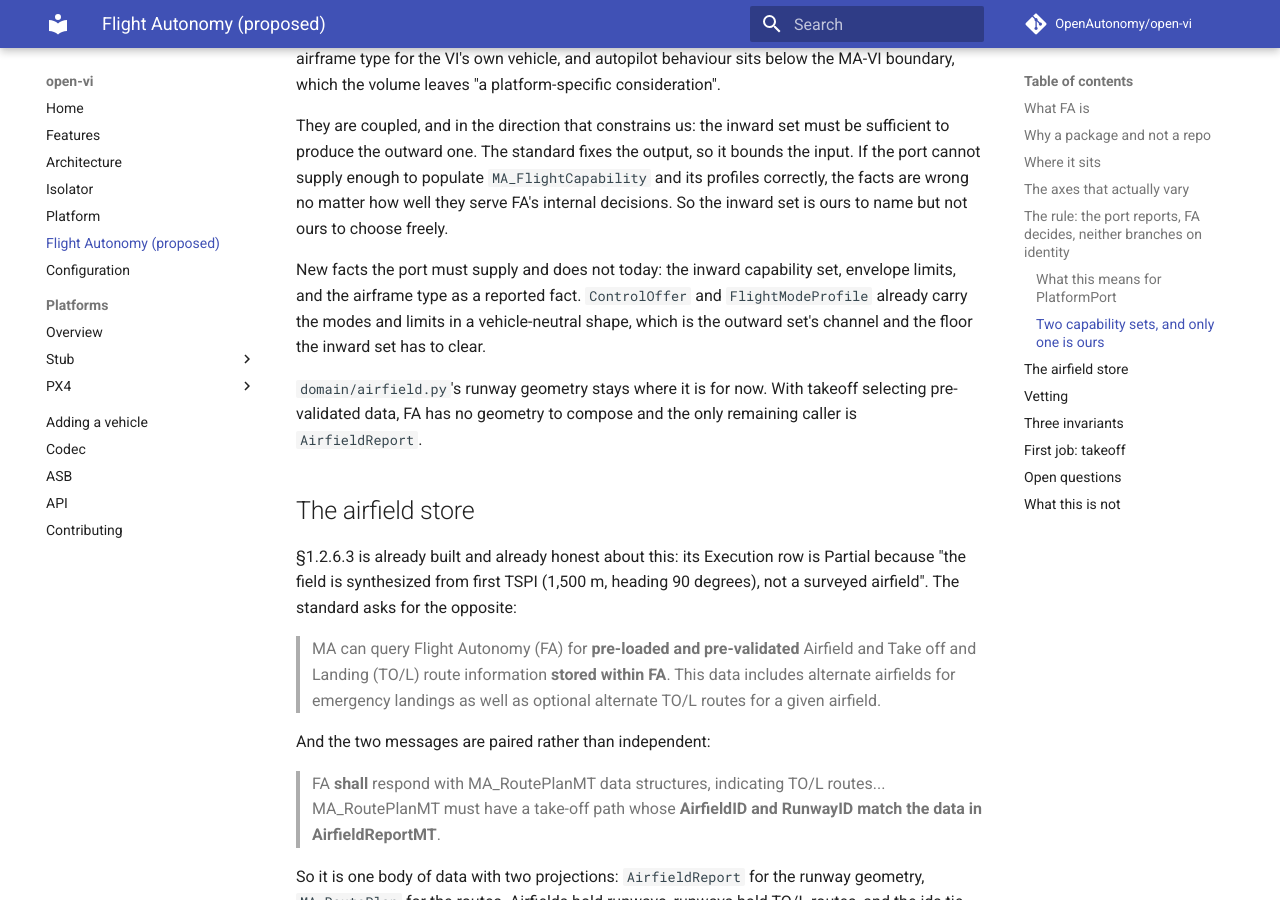
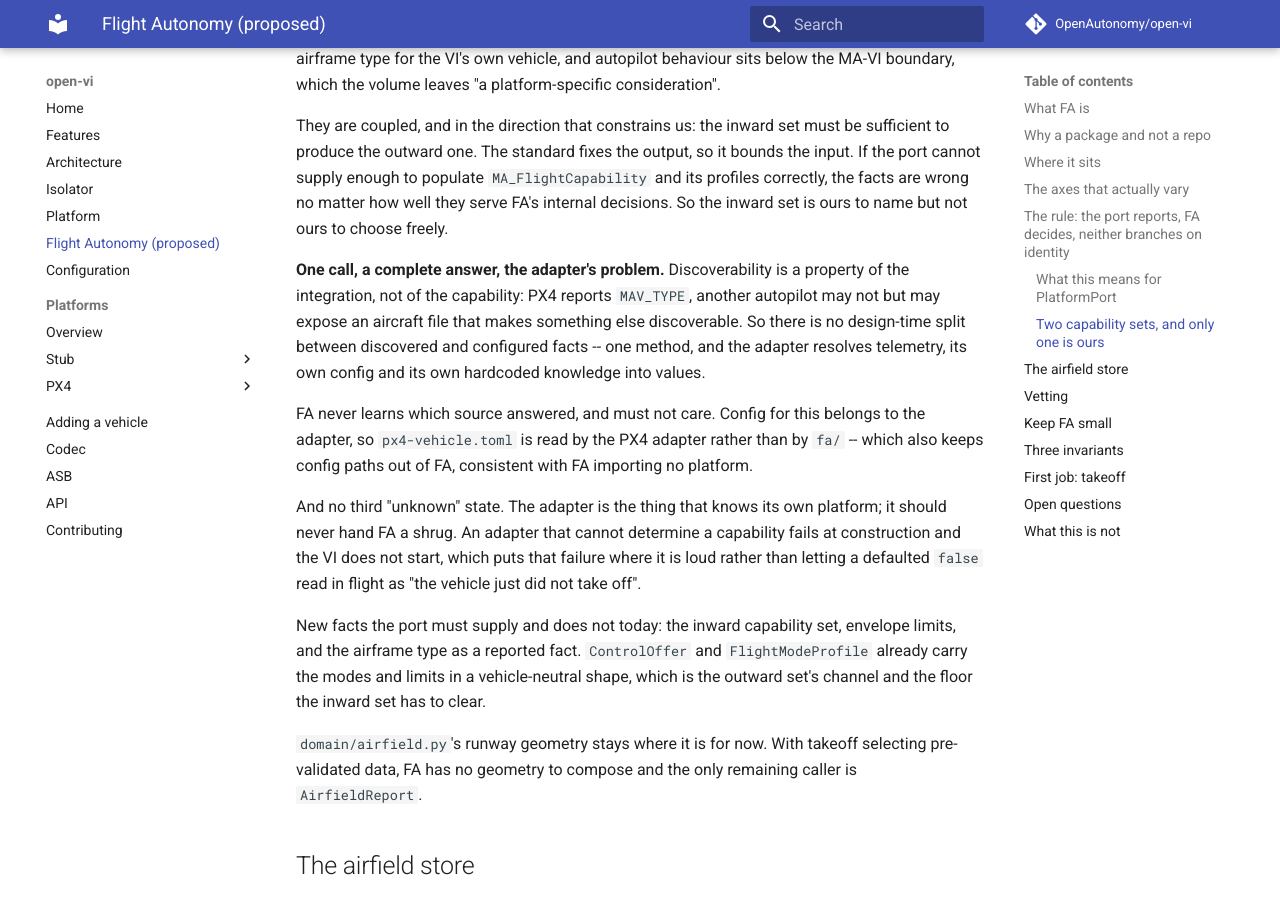
Before and after one commit to OpenAutonomy/open-vi, an MkDocs documentation site: the page built from docs/FLIGHT_AUTONOMY.md, in a window 1280 px wide and 900 px high, scrolled down 3646 px. Built offline with MkDocs 1.6.1 and Material for MkDocs 9.7.7, drawn with Linux system fonts in a browser that asks for light colours; comment, search, counter and statistics services are not loaded; some of the changed text lies outside the part shown.

Commit message:
Adapter answers capabilities; keep FA small
Settles the last open question. Discoverability is a property of the
integration, not of the capability -- PX4 reports MAV_TYPE, another
autopilot may not but may expose an aircraft file that makes something
else discoverable -- so there is no design-time split between
discovered and configured facts. One method, and the adapter resolves
telemetry, its own config and its own hardcoded knowledge into values.

That also removes the Known | Unknown shape I floated, which was
over-built. The adapter knows its own platform and should never hand
FA a shrug: one that cannot determine a capability fails at
construction and the VI does not start. Loud at startup beats a
defaulted false reading in flight as "the vehicle just did not take
off".

Records the standing preference it came from -- less in fa/, prefer
asking the adapter at runtime, vehicle-specific complexity in the
adapter -- with the limit that keeps it from eating FA: pushing
shared work into adapters is how every new autopilot reimplements it
and a new airframe starts needing adapter edits. FA holds the order
and the policy, the adapter holds the doing.

Co-Authored-By: Claude Opus 5 (1M context) <noreply@anthropic.com>

```diff
--- a/docs/FLIGHT_AUTONOMY.md
+++ b/docs/FLIGHT_AUTONOMY.md
@@ -180,6 +180,26 @@ facts are wrong no matter how well they serve FA's internal
 decisions. So the inward set is ours to name but not ours to choose
 freely.
 
+**One call, a complete answer, the adapter's problem.** Discoverability
+is a property of the integration, not of the capability: PX4 reports
+`MAV_TYPE`, another autopilot may not but may expose an aircraft file
+that makes something else discoverable. So there is no design-time
+split between discovered and configured facts -- one method, and the
+adapter resolves telemetry, its own config and its own hardcoded
+knowledge into values.
+
+FA never learns which source answered, and must not care. Config for
+this belongs to the adapter, so `px4-vehicle.toml` is read by the PX4
+adapter rather than by `fa/` -- which also keeps config paths out of
+FA, consistent with FA importing no platform.
+
+And no third "unknown" state. The adapter is the thing that knows its
+own platform; it should never hand FA a shrug. An adapter that cannot
+determine a capability fails at construction and the VI does not
+start, which puts that failure where it is loud rather than letting a
+defaulted `false` read in flight as "the vehicle just did not take
+off".
+
 New facts the port must supply and does not today: the inward
 capability set, envelope limits, and the airframe type as a reported
 fact. `ControlOffer` and `FlightModeProfile` already carry the modes
@@ -306,6 +326,25 @@ carries a `CommandStatus` and a `CannotComplyType`, and
 among its 46 values. So vetting is not a dead end that can only log --
 MA is told why.
 
+## Keep FA small
+
+The standing preference, which the invariants exist to protect:
+
+- The less in `fa/`, the better.
+- Prefer asking the adapter at runtime over configuring FA.
+- Vehicle-specific complexity belongs in the adapter.
+
+The boundary that stops this eating FA entirely is the second cost
+test. Pushing *vehicle-specific* work into the adapter is the goal;
+pushing *shared* work there means every new autopilot reimplements it,
+and a new airframe starts requiring adapter edits. So FA keeps the
+things that are the same across vehicles -- the order of a launch
+sequence, the check seam, the airfield data -- and the adapter keeps
+everything about how this airframe and this autopilot actually behave.
+
+Said another way: FA holds the order and the policy, the adapter holds
+the doing.
+
 ## Three invariants
 
 1. The isolator imports no platform module.
@@ -380,13 +419,8 @@ than an ordinary activation. That is one of the seven inbound gaps in
 
 ## Open questions
 
-- **Where does the inward capability set come from?** See below for
-  which parts are ours at all. For the parts that are: PX4 can report
-  `MAV_TYPE`, but `can_start_mission_directly` is a property of the
-  autopilot's behaviour that someone has to assert. Discovered,
-  configured, or hardcoded per adapter are all defensible, and a wrong
-  answer fails silently -- it looks like the vehicle just did not take
-  off.
+- ~~Where does the inward capability set come from?~~ **Settled:** the
+  adapter answers, and how it answers is its own business.
 
 ## What this is not
 
```
